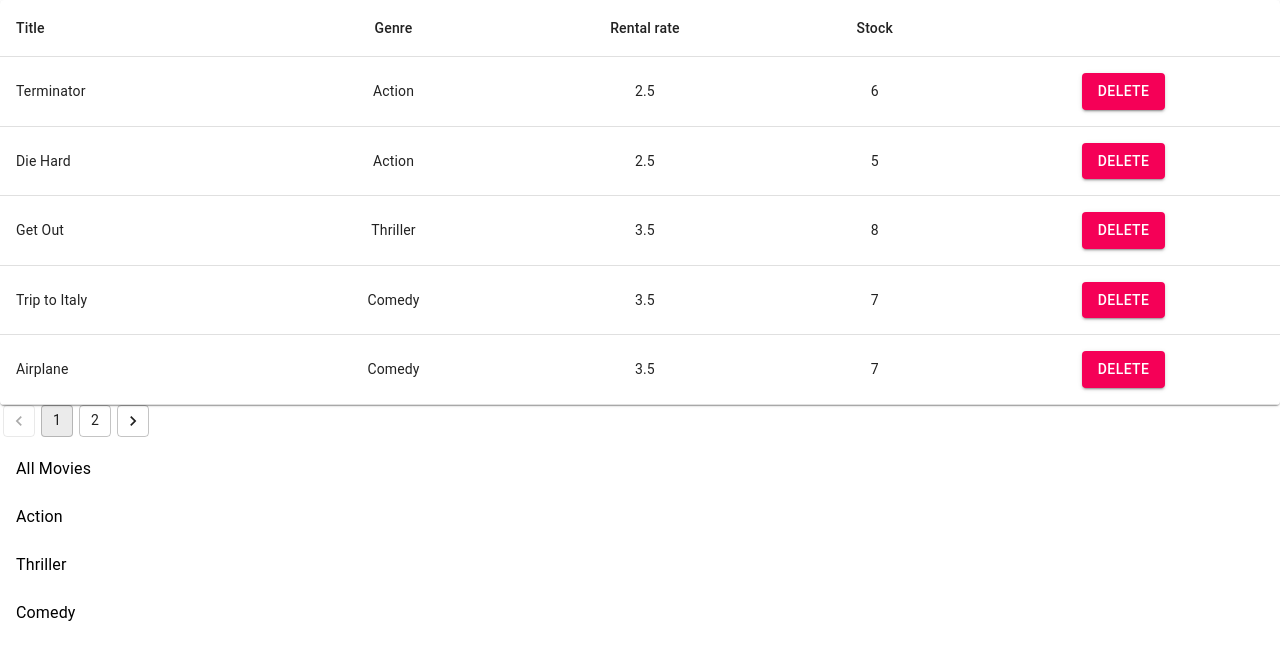
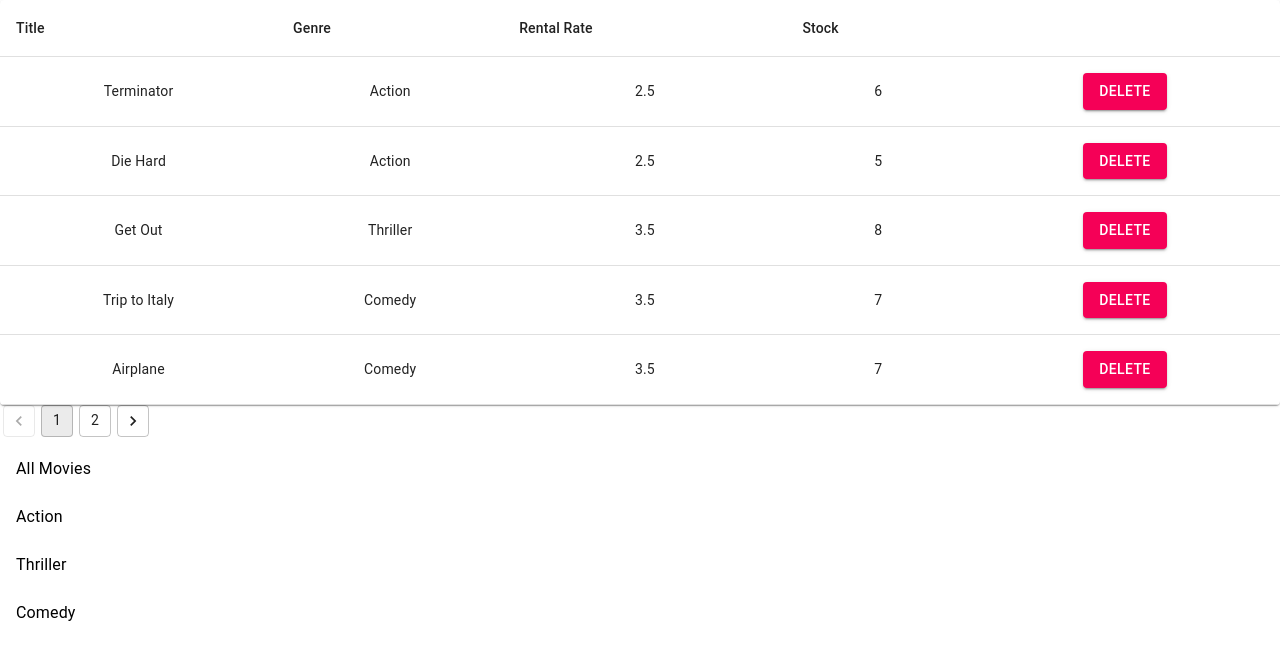
Before and after one commit to the-black-viper/vidly, a React (Create React App) app: page / in a window 1280 px wide. Shown: the top 660 px of the page. Built offline with nearby package versions, Linux system fonts and the light colour scheme.

Commit message:
Refactored Movie Table

```diff
--- a/src/App.js
+++ b/src/App.js
@@ -7,6 +7,7 @@ function App() {
   const moviesPerPage = 5;
   const [currentPage, setPage] = useState(1);
   const [genre, setGenre] = useState("all");
+  const [sortPath, setSort] = useState({ path: undefined, order: "asc" });
 
   const handleChange = (event, value) => {
     console.log("Page Changed", value);
@@ -28,20 +29,32 @@ function App() {
 
   const handleGenre = (genre) => {
     setGenre(genre);
+    setPage(1);
+  };
+
+  const handleSort = (path, order) => {
+    console.log("current order:", order);
+    let sortColumn = { path, order };
+    if (sortPath.path === path) {
+      sortColumn.order = sortColumn.order === "asc" ? "desc" : "asc";
+    }
+    console.log(sortColumn);
+    setSort(sortColumn);
   };
 
   return (
     <div className="App">
       <Movies
         movieList={movies}
-        onDelete={handleDelete}
-        onChange={handleChange}
+        sortColumn={sortPath}
         currentPage={currentPage}
         pageSize={moviesPerPage}
         genre={genre}
+        onChange={handleChange}
+        onDelete={handleDelete}
         onGenreChange={handleGenre}
+        onSort={handleSort}
       />
-      {/* <GenreFilter /> */}
     </div>
   );
 }
--- a/src/components/genre-filter.jsx
+++ b/src/components/genre-filter.jsx
@@ -12,7 +12,6 @@ const useStyles = makeStyles((theme) => ({
   },
 }));
 
-// Props: Genres, Handle Genre Change
 const GenreFilter = ({ onChange, genres }) => {
   const classes = useStyles();
   return (
--- /dev/null
+++ b/src/components/movies-table.jsx
@@ -0,0 +1,92 @@
+import React from "react";
+import Table from "@material-ui/core/Table";
+import TableBody from "@material-ui/core/TableBody";
+import TableCell from "@material-ui/core/TableCell";
+import TableContainer from "@material-ui/core/TableContainer";
+import TableHead from "@material-ui/core/TableHead";
+import TableRow from "@material-ui/core/TableRow";
+import Paper from "@material-ui/core/Paper";
+import { Button } from "@material-ui/core";
+
+const get = (obj, path, defValue) => {
+  // If path is not defined or it has false value
+  if (!path) return undefined;
+  // Check if path is string or array. Regex : ensure that we do not have '.' and brackets.
+  // Regex explained: https://regexr.com/58j0k
+  const pathArray = Array.isArray(path) ? path : path.match(/([^[.\]])+/g);
+  // Find value
+  const result = pathArray.reduce(
+    (prevObj, key) => prevObj && prevObj[key],
+    obj
+  );
+  // If found value is undefined return default value; otherwise return the value
+  return result === undefined ? defValue : result;
+};
+
+const MoviesTable = ({ movies, sortColumn, onSort, onDelete }) => {
+  const sortPaths = [
+    { path: "title", label: "Title" },
+    { path: "genre.name", label: "Genre" },
+    { path: "dailyRentalRate", label: "Rental Rate" },
+    { path: "numberInStock", label: "Stock" },
+    {
+      key: "button",
+      path: "",
+      label: "",
+      content: (item) => {
+        return (
+          <Button
+            onClick={() => {
+              console.log("clicked", item);
+              onDelete(item._id);
+            }}
+            variant="contained"
+            color="secondary"
+          >
+            Delete
+          </Button>
+        );
+      },
+    },
+  ];
+
+  const renderCell = (movie, column) => {
+    if (column.content) return column.content(movie);
+    return get(movie, column.path);
+  };
+
+  return (
+    <TableContainer component={Paper}>
+      <Table aria-label="simple table">
+        <TableHead>
+          <TableRow key="table-heading">
+            {sortPaths.map((item) => (
+              <TableCell
+                key={item.path}
+                onClick={() => {
+                  onSort(item.path, sortColumn.order);
+                }}
+                align="left"
+              >
+                {item.label}
+              </TableCell>
+            ))}
+          </TableRow>
+        </TableHead>
+        <TableBody>
+          {movies.map((movie) => (
+            <TableRow key={movie._id}>
+              {sortPaths.map((column) => (
+                <TableCell key={column.path} align="center">
+                  {renderCell(movie, column)}
+                </TableCell>
+              ))}
+            </TableRow>
+          ))}
+        </TableBody>
+      </Table>
+    </TableContainer>
+  );
+};
+
+export default MoviesTable;
--- a/src/components/movies.jsx
+++ b/src/components/movies.jsx
@@ -1,25 +1,21 @@
 import React from "react";
-import Table from "@material-ui/core/Table";
-import TableBody from "@material-ui/core/TableBody";
-import TableCell from "@material-ui/core/TableCell";
-import TableContainer from "@material-ui/core/TableContainer";
-import TableHead from "@material-ui/core/TableHead";
-import TableRow from "@material-ui/core/TableRow";
-import Paper from "@material-ui/core/Paper";
-import { Button } from "@material-ui/core";
+import MoviesTable from "./movies-table";
 import MoviePagination from "./pagination";
 import Paginate from "../utils/paginate";
 import GenreFilter from "./genre-filter";
 import moviesInGenre from "../utils/sortedGenre";
+import orderBy from "../utils/sortBy";
 
-const MovieTable = ({
+const Movies = ({
   movieList,
   onDelete,
   onChange,
+  onSort,
   currentPage,
   pageSize,
   genre,
   onGenreChange,
+  sortColumn,
 }) => {
   // Get all movie genres
   const allGenres = movieList.map((m) => m.genre.name);
@@ -28,49 +24,23 @@ const MovieTable = ({
   // Get all movies in the genre;
   const filteredMovies = moviesInGenre(movieList, genre);
 
+  const sortedMovies = filteredMovies
+    .concat()
+    .sort(orderBy([sortColumn.path], [sortColumn.order]));
+
   // Get starting index of the first movie to displayed in a page
   const startIndex = (currentPage - 1) * pageSize;
   // Get movies to be displayed per page
-  const movies = Paginate(filteredMovies, startIndex, pageSize);
+  const movies = Paginate(sortedMovies, startIndex, pageSize);
 
   return (
     <React.Fragment>
-      <TableContainer component={Paper}>
-        <Table aria-label="simple table">
-          <TableHead>
-            <TableRow>
-              <TableCell align="left">Title</TableCell>
-              <TableCell align="center"> Genre </TableCell>
-              <TableCell align="center"> Rental rate </TableCell>
-              <TableCell align="center"> Stock </TableCell>
-              <TableCell> </TableCell>
-            </TableRow>
-          </TableHead>
-          <TableBody>
-            {movies.map((movie) => (
-              <TableRow key={movie._id}>
-                <TableCell component="th" scope="row" align="left">
-                  {movie.title}
-                </TableCell>
-                <TableCell align="center">{movie.genre.name}</TableCell>
-                <TableCell align="center">{movie.dailyRentalRate}</TableCell>
-                <TableCell align="center">{movie.numberInStock}</TableCell>
-                <TableCell align="center">
-                  <Button
-                    onClick={() => {
-                      onDelete(movie._id);
-                    }}
-                    variant="contained"
-                    color="secondary"
-                  >
-                    Delete
-                  </Button>
-                </TableCell>
-              </TableRow>
-            ))}
-          </TableBody>
-        </Table>
-      </TableContainer>
+      <MoviesTable
+        movies={movies}
+        onDelete={onDelete}
+        onSort={onSort}
+        sortColumn={sortColumn}
+      />
       <MoviePagination
         numMovies={filteredMovies.length}
         onChange={onChange}
@@ -81,4 +51,4 @@ const MovieTable = ({
   );
 };
 
-export default MovieTable;
+export default Movies;
--- /dev/null
+++ b/src/utils/sortBy.js
@@ -0,0 +1,40 @@
+function sortBy(key, cb) {
+  if (!cb) cb = () => 0;
+  if (key === "genre.name") {
+    return (a, b) =>
+      a.genre.name > b.genre.name
+        ? 1
+        : b.genre.name > a.genre.name
+        ? -1
+        : cb(a, b);
+  }
+  return (a, b) => (a[key] > b[key] ? 1 : b[key] > a[key] ? -1 : cb(a, b));
+}
+
+function sortByDesc(key, cb) {
+  if (!cb) cb = () => 0;
+  if (key === "genre.name") {
+    return (b, a) =>
+      a.genre.name > b.genre.name
+        ? 1
+        : b.genre.name > a.genre.name
+        ? -1
+        : cb(b, a);
+  }
+  return (b, a) => (a[key] > b[key] ? 1 : b[key] > a[key] ? -1 : cb(b, a));
+}
+
+function orderBy(keys, orders) {
+  let cb = () => 0;
+  keys.reverse();
+  orders.reverse();
+  for (const [i, key] of keys.entries()) {
+    const order = orders[i];
+    if (order === "asc") cb = sortBy(key, cb);
+    else if (order === "desc") cb = sortByDesc(key, cb);
+    else throw new Error(`Unsupported order "${order}"`);
+  }
+  return cb;
+}
+
+export default orderBy;
```
